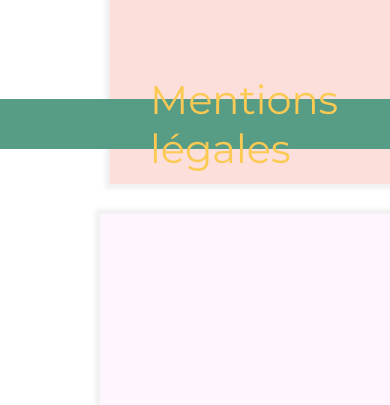
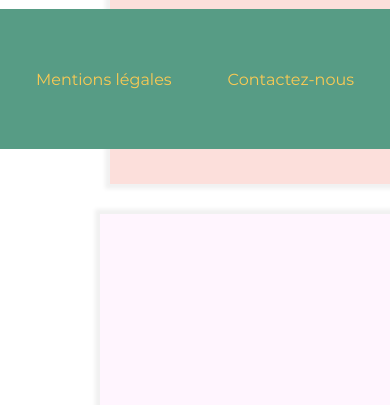
Before and after one commit to Helene-85/OC-P3-ohmyfood, a website: page index.html in a window 390 px wide. Shown: the part 695-1100 px from the top of the page. Drawn offline with Linux system fonts and the light colour scheme.

Commit message:
Media queries sur footer avec un break point à 768px

```diff
--- a/sass/layouts/footer.scss
+++ b/sass/layouts/footer.scss
@@ -10,19 +10,17 @@ footer {
     position: fixed;
     position: fixed;
     bottom: 0;
-    @media screen and (max-width: 991px) {
-      height: 80px;
-    }
-    @media screen and (max-width: 699px) {
-      height: 50px;
-    }
-
     & a {
         color: $color-secondary;
         text-decoration: none;
         padding-left: 150px;
         padding-right: 150px;
         font-size: 2.5em;
+        @media screen and (max-width: 768px) {
+          font-size: 1em;
+          text-align: center;
+          padding: 20px;
+        }
     }
     a:hover {
       -webkit-animation: vibrate-3 0.8s steps(2, end) infinite both;
```
Also changed, not shown: css/style.css, 1 other file.
